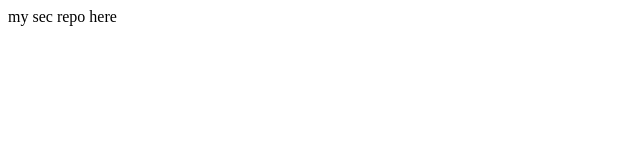
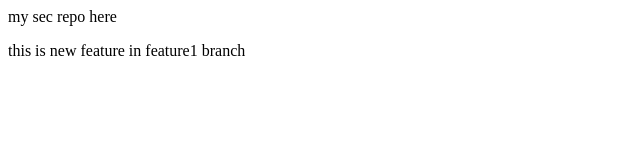
Before and after one commit to ytnom00/localrepo, a plain HTML site: page index.html in a window 1280 px wide. Shown: the whole page, without its empty margins (0-640 px from the left). Drawn offline with Linux system fonts and the light colour scheme.

Commit message:
add new feature

```diff
--- a/index.html
+++ b/index.html
@@ -1 +1,2 @@
 <p>my sec repo here</p>
+<p>this is new feature in feature1 branch</p>
```
